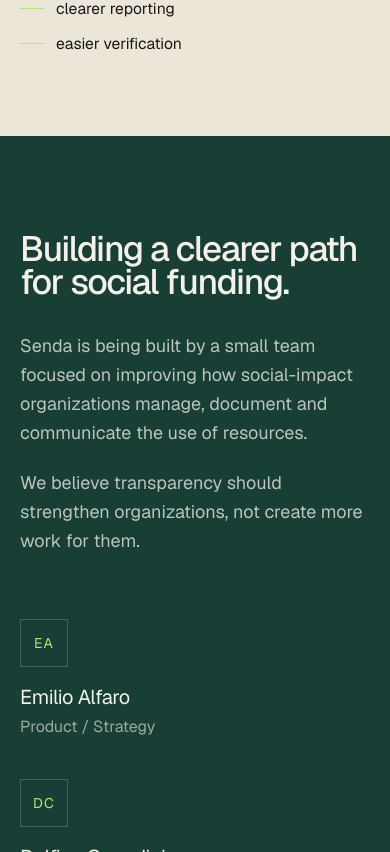
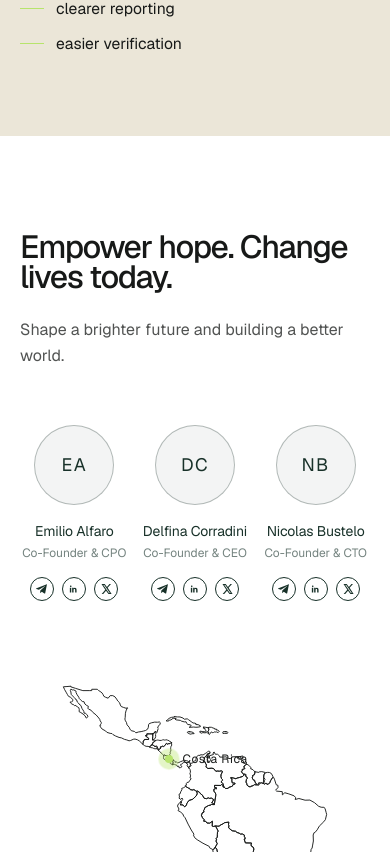
Before and after one commit to SendaLabs/senda-landing, a Next.js app: page / in a window 390 px wide. Shown: the part 9852-10704 px from the top of the page. Built offline with nearby package versions, Linux system fonts and the light colour scheme; no server answers.

Commit message:
se cambio la sesion Sobre nosotros

```diff
--- a/components/LatinAmericaMap.tsx
+++ b/components/LatinAmericaMap.tsx
@@ -59,7 +59,7 @@
       />
       <span
         className={cn(
-          "absolute top-1/2 whitespace-nowrap text-[12px] tracking-[0.05em] text-cream",
+          "absolute top-1/2 whitespace-nowrap text-[12px] tracking-[0.05em] text-charcoal",
           align === "right"
             ? "left-[14px] -translate-y-1/2"
             : "right-[14px] -translate-y-1/2",
--- a/components/sections/WhoWeAre.tsx
+++ b/components/sections/WhoWeAre.tsx
@@ -4,35 +4,42 @@
 import { Reveal } from "@/components/Reveal";
 import { useT } from "@/lib/i18n";
 
-const names = ["Emilio Alfaro", "Delfina Corradini"];
+const names = ["Emilio Alfaro", "Delfina Corradini", "Nicolas Bustelo"];
+const social = ["telegram", "linkedin", "twitter"] as const;
+const socialLinks = {
+  "Delfina Corradini": {
+    telegram: "https://t.me/Delficorradini",
+    linkedin: "https://www.linkedin.com/in/delfina-luna-corradini-668795224/",
+    twitter: "https://x.com/Delfiicorradini",
+  },
+} as const;
 
 export function WhoWeAre() {
   const { t } = useT();
   const team = names.map((name, i) => ({ name, role: t.team.roles[i] }));
 
   return (
-    <section id="who-we-are" className="bg-forest text-cream">
+    <section id="who-we-are" className="bg-white text-charcoal">
       <div className="mx-auto max-w-[1440px] px-5 py-24 md:px-8 md:py-32 lg:px-12 lg:py-36">
         <div className="grid items-center gap-12 lg:grid-cols-[1.05fr_0.95fr] lg:gap-16">
           <div>
             <Reveal>
-              <h2 className="editorial-display max-w-xl text-[clamp(2.2rem,4.8vw,4.2rem)]">
+              <h2 className="editorial-display max-w-xl text-[clamp(2rem,4vw,3.6rem)]">
                 {t.team.headline}
               </h2>
             </Reveal>
             <Reveal delay={0.08}>
-              <div className="mt-8 max-w-xl space-y-5 text-lg leading-relaxed text-cream/75">
+              <div className="mt-6 max-w-lg text-base leading-relaxed text-charcoal/75 md:text-lg">
                 <p>{t.team.p1}</p>
-                <p>{t.team.p2}</p>
               </div>
             </Reveal>
 
-            <ul className="mt-16 grid max-w-xl gap-10 sm:grid-cols-2">
+            <ul className="mt-14 grid max-w-xl grid-cols-3 gap-3 sm:gap-8">
               {team.map((person, i) => (
                 <Reveal key={person.name} delay={0.05 * i}>
-                  <li>
+                  <li className="relative text-center text-[#183129]">
                     <span
-                      className="mb-4 flex size-12 items-center justify-center border border-cream/20 text-sm tracking-[0.08em] text-lime"
+                      className="mx-auto mb-4 flex size-20 items-center justify-center rounded-full border border-[#183129]/30 bg-[#183129]/5 text-lg tracking-[0.08em] text-[#183129] shadow-[0_0_0_6px_rgba(255,255,255,0.9)] sm:size-24"
                       aria-hidden="true"
                     >
                       {person.name
@@ -40,8 +47,23 @@
                         .map((n) => n[0])
                         .join("")}
                     </span>
-                    <p className="text-xl tracking-[-0.02em]">{person.name}</p>
-                    <p className="mt-1 text-cream/60">{person.role}</p>
+                    <p className="text-sm tracking-[-0.01em] sm:text-base">{person.name}</p>
+                    <p className="mx-auto mt-1 max-w-[8rem] text-xs leading-snug text-[#183129]/60">{person.role}</p>
+                    <div className="mt-4 flex justify-center gap-2">
+                      {social.map((network) => (
+                        <a
+                          key={network}
+                          href={socialLinks[person.name as keyof typeof socialLinks]?.[network] ?? undefined}
+                          aria-label={`${person.name} ${network}`}
+                          className="flex size-6 items-center justify-center rounded-full border border-[#183129] text-[#183129] transition-colors hover:bg-[#183129] hover:text-white"
+                          {...(socialLinks[person.name as keyof typeof socialLinks]
+                            ? { target: "_blank", rel: "noreferrer" }
+                            : {})}
+                        >
+                          <SocialIcon name={network} />
+                        </a>
+                      ))}
+                    </div>
                   </li>
                 </Reveal>
               ))}
@@ -60,3 +82,20 @@
     </section>
   );
 }
+
+function SocialIcon({ name }: { name: (typeof social)[number] }) {
+  const paths = {
+    telegram:
+      "M21.8 3.2 18.5 20c-.25 1.2-.9 1.5-1.82.94l-5-3.68-2.4 2.3c-.27.27-.5.5-1.02.5l.36-5.1 9.28-8.38c.4-.36-.09-.56-.62-.2L5.8 13.55.86 12c-1.07-.34-1.1-1.07.22-1.58L20.4 2.8c.9-.33 1.68.2 1.4.4Z",
+    linkedin:
+      "M5.1 8.1A1.6 1.6 0 1 0 5.1 5a1.6 1.6 0 0 0 0 3.1ZM3.7 18.9h2.8V9.7H3.7v9.2ZM8.3 9.7h2.7V11h.04c.38-.72 1.3-1.48 2.68-1.48 2.87 0 3.4 1.89 3.4 4.35v5.03h-2.8v-4.46c0-1.06-.02-2.43-1.48-2.43-1.48 0-1.7 1.15-1.7 2.35v4.54H8.3V9.7Z",
+    twitter:
+      "M18.9 2H22l-6.77 7.74L23.2 22h-6.24l-4.89-6.4L6.48 22H3.36l7.24-8.28L3 2h6.4l4.42 5.84L18.9 2Zm-1.1 17.9h1.73L8.48 4H6.62L17.8 19.9Z",
+  } as const;
+
+  return (
+    <svg viewBox="0 0 24 24" aria-hidden="true" className="size-3 fill-current">
+      <path d={paths[name]} />
+    </svg>
+  );
+}
--- a/lib/copy.ts
+++ b/lib/copy.ts
@@ -159,10 +159,10 @@
     ],
   },
   team: {
-    headline: "Building a clearer path for social funding.",
-    p1: "Senda is being built by a small team focused on improving how social-impact organizations manage, document and communicate the use of resources.",
-    p2: "We believe transparency should strengthen organizations, not create more work for them.",
-    roles: ["Product / Strategy", "Engineering / Technology"],
+    headline: "Empower hope. Change lives today.",
+    p1: "Shape a brighter future and building a better world.",
+    p2: "",
+    roles: ["Co-Founder & CPO", "Co-Founder & CEO", "Co-Founder & CTO"],
     costaRica: "Costa Rica",
     argentina: "Argentina",
   },
@@ -362,10 +362,10 @@
     ],
   },
   team: {
-    headline: "Construyendo un camino más claro para el financiamiento social.",
-    p1: "Senda la está construyendo un equipo pequeño, enfocado en mejorar cómo las organizaciones de impacto social gestionan, documentan y comunican el uso de los recursos.",
-    p2: "Creemos que la transparencia debe fortalecer a las organizaciones, no crearles más trabajo.",
-    roles: ["Producto / Estrategia", "Ingeniería / Tecnología"],
+    headline: "Empower hope. Change lives today.",
+    p1: "Shape a brighter future and building a better world.",
+    p2: "",
+    roles: ["Co-Founder & CPO", "Co-Founder & CEO", "Co-Founder & CTO"],
     costaRica: "Costa Rica",
     argentina: "Argentina",
   },
```
Also changed, not shown: public/maps/latin-america.svg.
